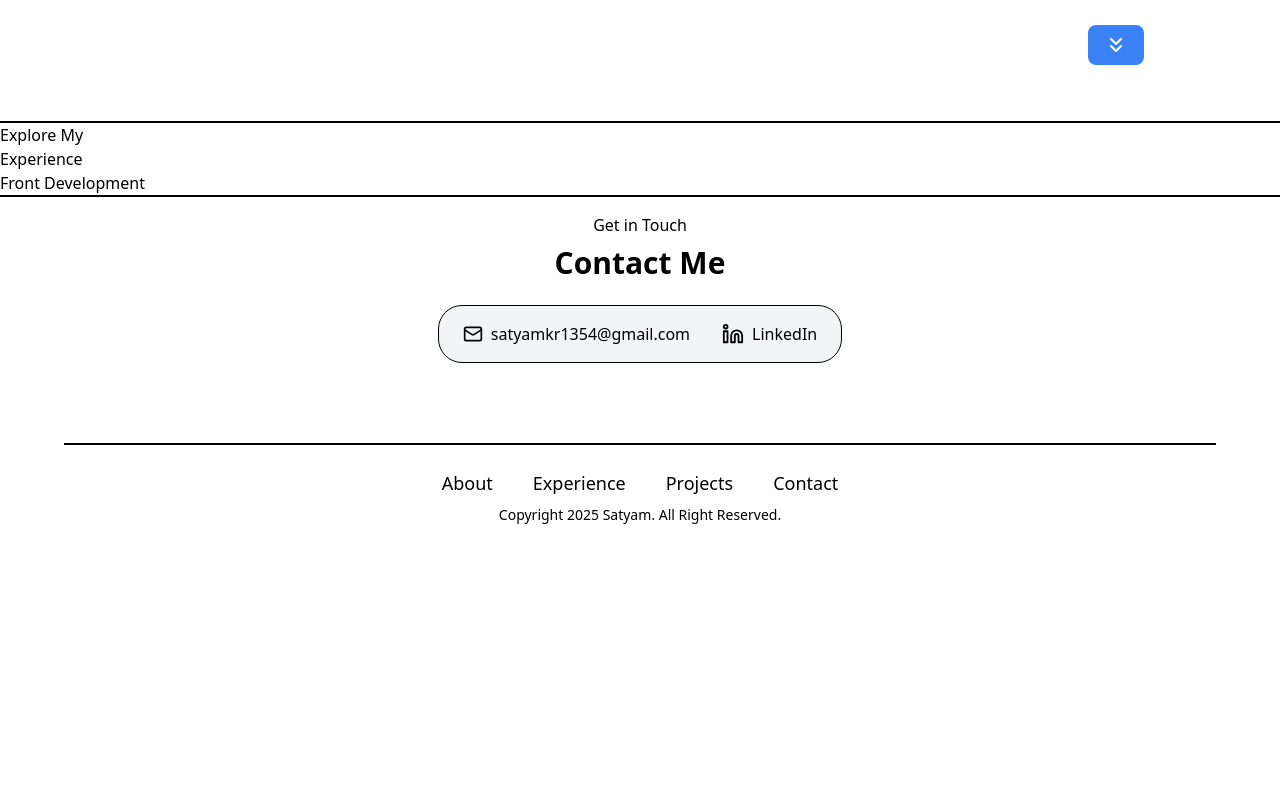
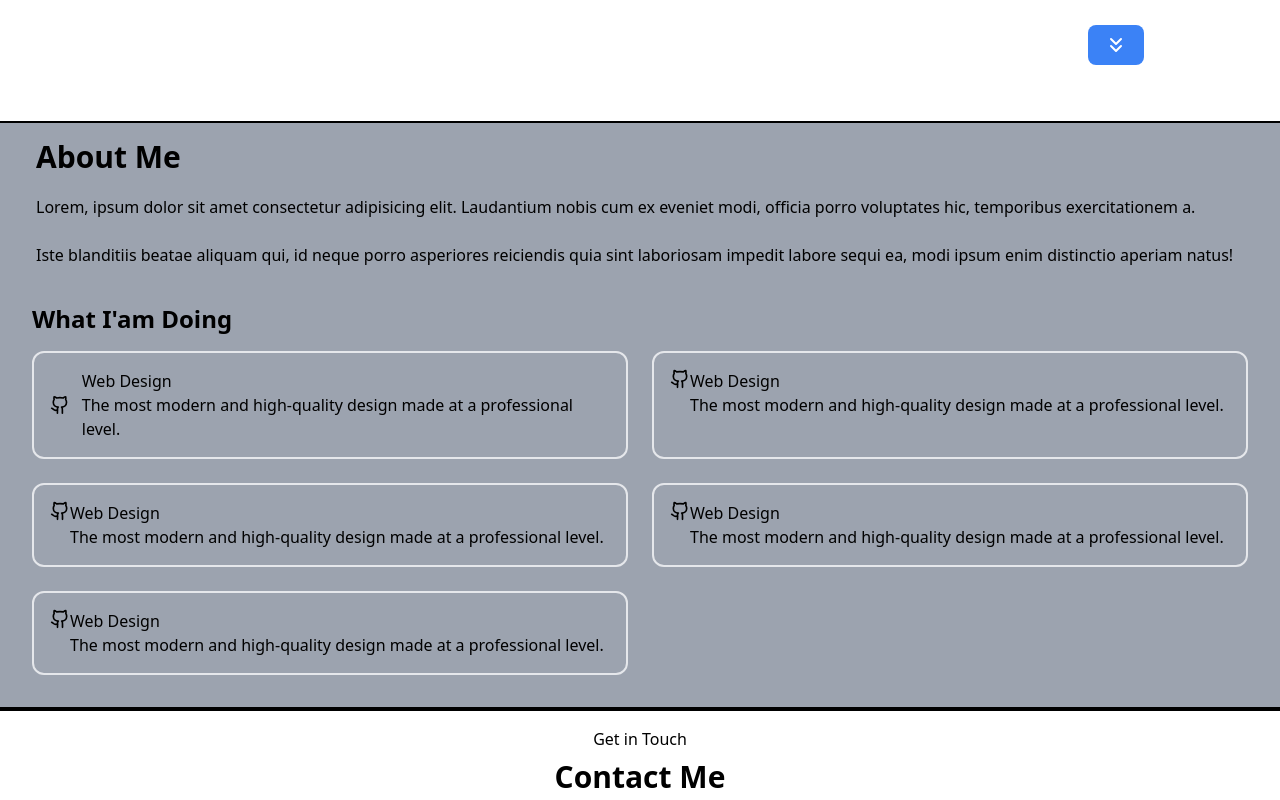
Before and after one commit to satyam1354/My-Portfolio, a React (Vite) app in the folder frontend/: page / in a window 1280 px wide. Shown: the part 880-1680 px from the top of the page. Before the commit the page ends 1453 px from the top, so only its background shows below. Built offline with nearby package versions, Linux system fonts and the light colour scheme.

Commit message:
content added to about page

```diff
--- a/frontend/src/components/About.jsx
+++ b/frontend/src/components/About.jsx
@@ -1,25 +1,58 @@
 import React from "react";
+import { Github, Linkedin } from 'lucide-react';
+
 const About = () => {
     return (
-        <div>
-            <div>Get to Know More</div>
-            <div>About Me</div>
-            <div>
-                <img src="" />
-                <div>
+        <div id="about" className="bg-gray-400 p-4">
+            <div className="font-bold text-3xl ml-5">About Me</div>
+            <div className="p-5">
+                <p> Lorem, ipsum dolor sit amet consectetur adipisicing elit.
+                    Laudantium nobis cum ex eveniet modi, officia porro voluptates hic,
+                    temporibus exercitationem a.</p>
+                    <br></br>
+                <p>Iste blanditiis beatae aliquam qui, id neque porro asperiores reiciendis quia sint laboriosam impedit
+                    labore sequi ea, modi ipsum enim distinctio aperiam natus!</p>
+
+            </div>
+            <div className="font-bold text-2xl m-4">What I'am Doing</div>
+            <div className="grid grid-cols-2 gap-6 m-4">
+                <div className=" flex border-2 rounded-xl p-4 gap-3 items-center">
+                    <Github size={20} className=" hover:text-black" />
                     <div>
-                        <div>experience</div>
-                        <div>education</div>
+                        <div>Web Design</div>
+                        <p>The most modern and high-quality design made at a professional level.</p>
                     </div>
-                    <p>Lorem ipsum dolor, sit amet consectetur adipisicing elit. Molestiae
-                        aperiam tempora illum pariatur porro. Quibusdam perferendis illo qui
-                        veritatis? Cupiditate, voluptas? Iure ipsam nemo reiciendis et architecto
-                        vitae sed doloribus nihil accusantium debitis, molestias alias quidem,
-                        distinctio assumenda aspernatur dolorum pariatur necessitatibus illum
-                        nostrum odio ullam veritatis ab! Commodi sed pariatur facilis laborum accusamus voluptate!</p>
                 </div>
+                <div className=" flex border-2 rounded-xl p-4">
+                    <Github size={20} className=" hover:text-black" />
+                    <div>
+                        <div>Web Design</div>
+                        <p>The most modern and high-quality design made at a professional level.</p>
+                    </div>
+                </div>
+                <div className=" flex border-2 rounded-xl p-4">
+                    <Github size={20} className=" hover:text-black" />
+                    <div>
+                        <div>Web Design</div>
+                        <p>The most modern and high-quality design made at a professional level.</p>
+                    </div>
+                </div>
+                <div className=" flex border-2 rounded-xl p-4">
+                    <Github size={20} className=" hover:text-black" />
+                    <div>
+                        <div>Web Design</div>
+                        <p>The most modern and high-quality design made at a professional level.</p>
+                    </div>
+                </div>
+                <div className=" flex border-2 rounded-xl p-4">
+                    <Github size={20} className=" hover:text-black" />
+                    <div>
+                        <div>Web Design</div>
+                        <p>The most modern and high-quality design made at a professional level.</p>
+                    </div>
+                </div>
+
             </div>
-            <div>side bar</div>
         </div>
     )
 }
--- a/frontend/src/components/Contact.jsx
+++ b/frontend/src/components/Contact.jsx
@@ -2,7 +2,7 @@ import { Linkedin, Mail } from "lucide-react";
 import React from "react";
 const Contact = () => {
     return (
-        <div className="text-center m-4">
+        <div id="contact" className="text-center m-4">
             <div>Get in Touch</div>
             <div className="text-3xl font-bold pt-2 pb-6">Contact Me</div>
             <div className="inline-flex border border-black rounded-3xl justify-center bg-gray-100 gap-8 py-2 px-6">
--- a/frontend/src/components/Container.jsx
+++ b/frontend/src/components/Container.jsx
@@ -4,6 +4,7 @@ import Projects from "./Projects"
 import Footer from "./Footer"
 import Contact from "./Contact"
 import Experience from "./Experience"
+import About from "./About"
 
 const Container = () => {
     return (
@@ -14,11 +15,14 @@ const Container = () => {
             <hr className="border-t-2 border-black " />
             <Projects />
             <hr className="border-t-2 border-black " />
+            <About />
+            <hr className="border-t-2 border-black " />
             <Experience />
             <hr className="border-t-2 border-black " />
 
             <Contact />
             <Footer />
+
         </>
     )
 }
--- a/frontend/src/components/Experience.jsx
+++ b/frontend/src/components/Experience.jsx
@@ -1,17 +1,8 @@
 import React from "react";
 const Experience = ()=>{
     return(
-        <div>
-            <div>Explore My </div>
-            <div>Experience</div>
-            <div>
-                <div>
-                    <div>Front Development</div>
-                    <div>
+        <div id="experience">
 
-                    </div>
-                </div>
-            </div>
         </div>
     )
 }
--- a/frontend/src/components/Feed.jsx
+++ b/frontend/src/components/Feed.jsx
@@ -11,8 +11,8 @@ const Feed = () => {
                     <div className='text-2xl font-bold  py-1'>Satyam Kumar</div>
                     <div className=' text-xl pb-3'>Frontend developer</div>
                     <div className='flex gap-4'>
-                        <div className='border border-gray-400 bg-gray-200 rounded-2xl px-3 py-1 text-black'><a href='#'>Download CV</a></div>
-                        <div className='border border-gray-400 bg-black rounded-2xl px-3 py-1 text-white'><a href='#'>Contact info</a></div>
+                        <div className='border border-gray-400 bg-gray-200 rounded-2xl px-3 py-1 text-black'><a href='/cv.pdf' >Download CV</a></div>
+                        <div className='border border-gray-400 bg-black rounded-2xl px-3 py-1 text-white'><a href='#contact'>Contact info</a></div>
                     </div>
                     <div className='flex gap-4 items-center h-14 px-24'>
                         <a href='https://www.github.com/satyam1354/' target='_blank'><Github size={20} className=" hover:text-black"/></a>
--- a/frontend/src/components/Footer.jsx
+++ b/frontend/src/components/Footer.jsx
@@ -1,15 +1,15 @@
 import React from "react";
 const Footer = () => {
     return (
-        <div className="  p-10 mb-2">
-            <hr className="m-6 border-t-2 border-black"/>
+        <div className="  py-8 mb-2">
+            <hr className="my-6 border-t-2 border-black"/>
             <div className="flex justify-center space-x-10 text-lg">
                 <a href="#about">About</a>
                 <a href="#experience">Experience</a>
                 <a href="#projects">Projects</a>
                 <a href="#contact">Contact</a>
             </div>
-            <p className="pt-2 text-sm text-center">Copyright 2025 Satyam. All Right Reserved.</p>
+            <p className="pt-6 text-sm text-center">Copyright @ 2025 Satyam. All Right Reserved.</p>
         </div>
     )
 }
--- a/frontend/src/components/Projects.jsx
+++ b/frontend/src/components/Projects.jsx
@@ -16,7 +16,7 @@ const Projects = () => {
     }
     return (
         <>
-            <div className="m-10 ">
+            <div id="projects" className="m-10 ">
                 <p className="text-center">Browse my recent</p>
                 <div className="text-3xl text-center font-bold">Projects</div>
                 <div className=" grid grid-cols-1 md:grid-cols-2 lg:grid-cols-4 justify-items-center min-h-40 p-12 gap-8 ">
@@ -28,11 +28,11 @@ const Projects = () => {
                 </div>
                 {
                     visibleProjects < projects.length && (
-                        <div className=" text-right pr-24 py-4"><button onClick={loadMoreProjects} className="px-4 py-2 bg-blue-500 text-white rounded-lg hover:bg-blue-600"> <ChevronsDown /></button></div>
+                        <div className=" text-right pr-24 py-4"><button onClick={loadMoreProjects} className="px-4 py-2 bg bg-blue-500 text-white rounded-lg hover:bg-blue-600"> <ChevronsDown /></button></div>
                     )
                 }
                 {
-                    visibleProjects== projects.length &&(
+                    visibleProjects == projects.length && (
                         <div className="text-center font-bold text-red-600">No more Projects...</div>
                     )
                 }
```
Also changed, not shown: 1 other file (tests, documents, lock files or other folders).
